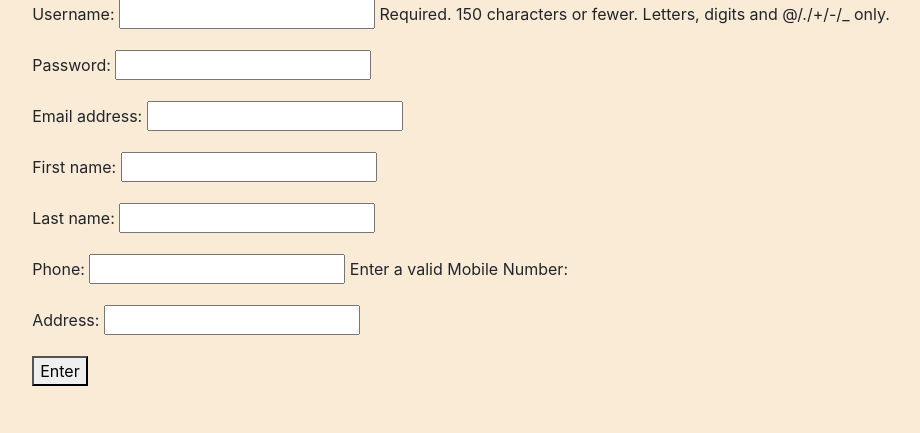
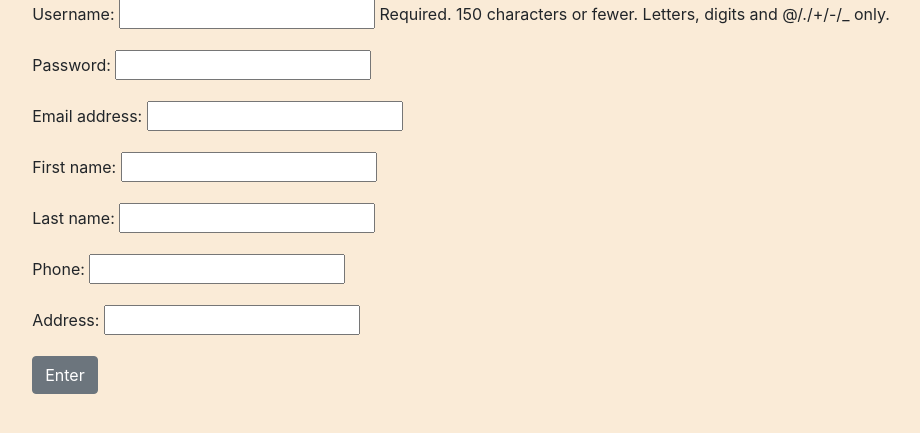
Before and after one commit to Moetasim97/E-commerce, a Django app: page /register in a window 1280 px wide. Shown: the part 102-535 px from the top of the page, without its empty margins (184-1104 px from the left). Run offline with Django 4.2, Linux system fonts and the light colour scheme; some libraries are stand-ins or nearby versions.

Commit message:
final touches

```diff
--- a/e_commerce/website/models.py
+++ b/e_commerce/website/models.py
@@ -21,7 +21,7 @@ class CustomAdmin(models.Model):
 class Customer(models.Model):
     user = models.OneToOneField(User,on_delete=models.CASCADE)
     address = models.CharField(max_length=300,null=True)
-    phone = models.CharField(max_length=15,help_text='Enter a valid Mobile Number: ', null=True)
+    phone = models.CharField(max_length=15, null=True)
 
     def __str__(self):
         return self.user.username
--- a/e_commerce/website/static/website/base.css
+++ b/e_commerce/website/static/website/base.css
@@ -12,6 +12,11 @@ body
     background-color: floralwhite;
     margin: 5px;
 
+}
+
+/* this is the class of django's default helptext */
+.helptext{
+    display: none;
 }
 
 
--- a/e_commerce/website/templates/website/adminSignup.html
+++ b/e_commerce/website/templates/website/adminSignup.html
@@ -11,7 +11,7 @@ Admin Sign up
             {% csrf_token%}
             {{coreForm.as_p}}
             {{adminForm.as_p}}
-            <button type="submit">Enter</button>
+            <button type="submit" class="btn btn-secondary">Enter</button>
         </form>
     </div>
 </div>
--- a/e_commerce/website/templates/website/customerSignup.html
+++ b/e_commerce/website/templates/website/customerSignup.html
@@ -11,7 +11,7 @@ Customer Sign up
             {% csrf_token%}
             {{coreForm.as_p}}
             {{customerForm.as_p}}
-            <button type="submit">Enter</button>
+            <button type="submit  " class="btn btn-secondary">Enter</button>
         </form>
     </div>
 </div>
```
Also changed, not shown: e_commerce/db.sqlite3, e_commerce/website/migrations/0015_alter_customer_phone.py (added).
